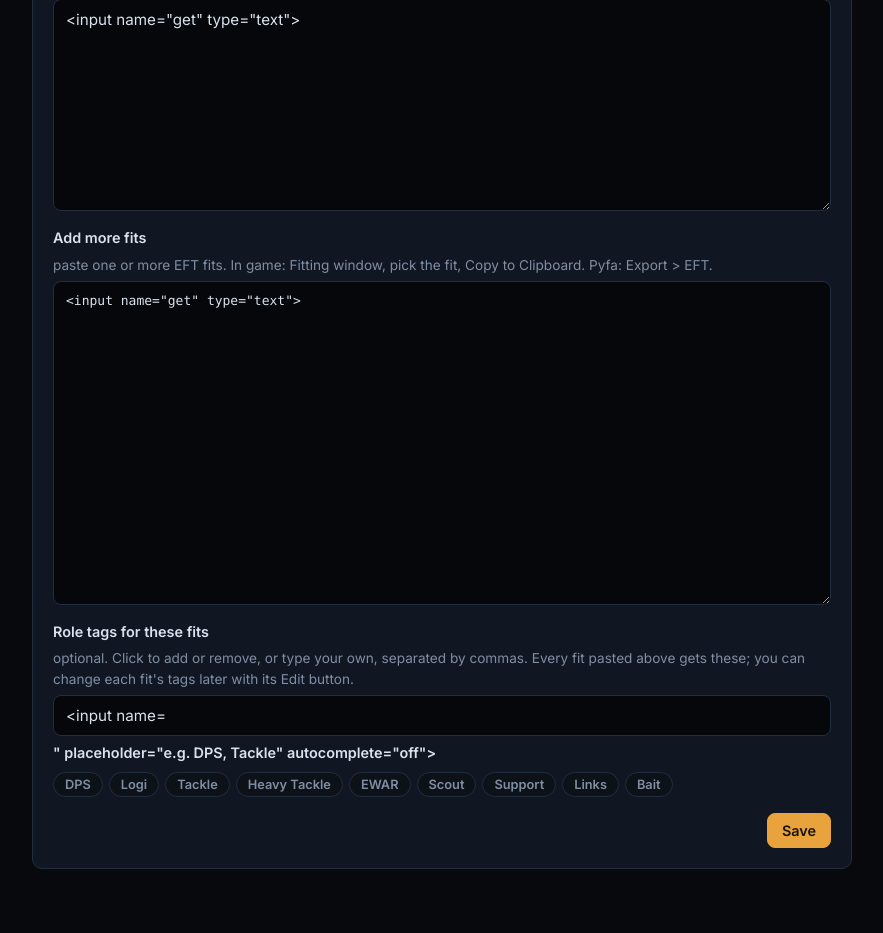
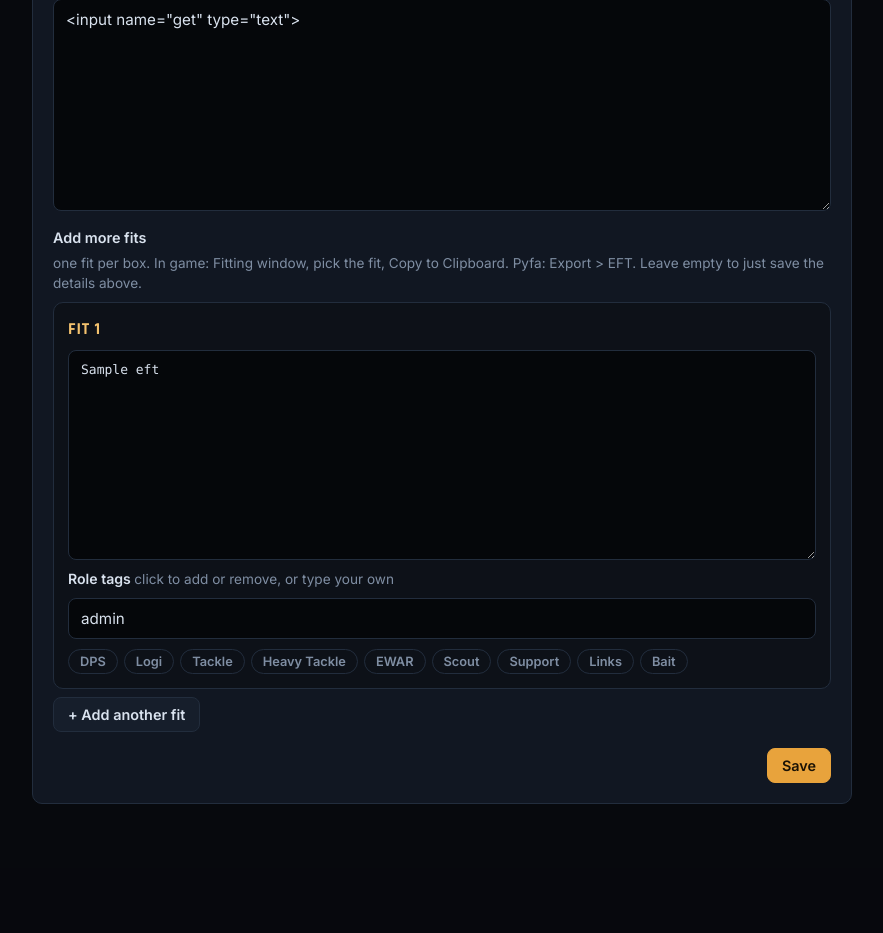
Before and after one commit to riosuk-netizen/doctrine, a Flask app: template templates/doctrine_form.html in a window 1280 px wide. Shown: the part 642-1575 px from the top of the page, without its empty margins (24-907 px from the left). After the commit the page ends 1446 px from the top, so only its background shows below. Run offline with Flask 3, Linux system fonts and the light colour scheme; the template is opened without the code that fills it: most values are stand-ins (such as "Sample title", 1, 10 or a date in 2020); form fields are guessed from the names that the template uses; some libraries are stand-ins or nearby versions.

Commit message:
Add files via upload

```diff
--- a/app.py
+++ b/app.py
@@ -9,6 +9,7 @@ from flask import (Flask, Response, abort, flash, g, jsonify, redirect,
 
 import esi
 import markup
+import prices
 import skills
 import sso
 from eft import (DISPLAY_ORDER, LABELS, EFTError, all_names, build_layout,
@@ -101,6 +102,7 @@ def ago(dt):
 
 app.jinja_env.filters["ukdate"] = ukdate
 app.jinja_env.filters["fromjson"] = json.loads
+app.jinja_env.filters["isk"] = prices.isk
 app.jinja_env.filters["ago"] = ago
 META_NAMES = {2: "Tech II", 3: "Storyline", 4: "Faction", 5: "Officer", 6: "Deadspace", 14: "Tech III"}
 app.jinja_env.globals["META_NAMES"] = META_NAMES
@@ -272,6 +274,26 @@ def clean_roles(text):
     return ", ".join(out)[:60]
 
 
+def fit_blocks(form):
+    """The fit boxes on the doctrine form: [{"eft", "role"}], always at least one."""
+    efts, roles = form.getlist("fit_eft"), form.getlist("fit_role")
+    blocks = [{"eft": e, "role": roles[i] if i < len(roles) else ""} for i, e in enumerate(efts)]
+    if form.get("eft"):  # older form with one big box
+        blocks.append({"eft": form.get("eft"), "role": form.get("role", "")})
+    return blocks or [{"eft": "", "role": ""}]
+
+
+def add_fit_blocks(doctrine, form):
+    """Add every filled-in fit box. Returns (added count, error messages)."""
+    total, errors = 0, []
+    for b in fit_blocks(form):
+        if b["eft"].strip():
+            n, errs = add_fits_from_text(doctrine, b["eft"], b["role"])
+            total += n
+            errors += errs
+    return total, errors
+
+
 def add_fits_from_text(doctrine, text, roles=""):
     """Parse pasted EFT text into Fit rows. Returns (added count, error messages).
     roles: role tags chosen on the form, given to every fit pasted in this go."""
@@ -354,9 +376,14 @@ def doctrine(did):
     fitting = {f.id: f.fitting_levels() for f in d.fits}
     pd = sso.pilot_data(session)
     have = pd["skills"] if pd else None
+    try:
+        costs, item_prices = prices.fit_costs(layouts)
+    except Exception:
+        app.logger.exception("Jita prices failed")
+        costs, item_prices = {}, {}
     return render_template("doctrine.html", d=d, layouts=layouts,
                            skill_views=skills.fit_skills(layouts, fitting, have, pd["attrs"] if pd else None),
-                           ship_meta=ship_meta, have_skills=have is not None,
+                           ship_meta=ship_meta, have_skills=have is not None, costs=costs, item_prices=item_prices,
                            all_doctrines=Doctrine.query.order_by(Doctrine.name).all() if is_admin() else [])
 
 
@@ -377,24 +404,24 @@ def doctrine_new():
         name = request.form.get("name", "").strip()
         if not name:
             flash("Give the doctrine a name.", "warn")
-            return render_template("doctrine_form.html", d=None, form=request.form)
+            return render_template("doctrine_form.html", d=None, form=request.form, blocks=fit_blocks(request.form))
         d = Doctrine(name=name[:120], description=request.form.get("description", "").strip())
         set_author(d, request.form.get("author", ""))
         _set_visibility(d, request.form)
         db.session.add(d)
-        n, errors = add_fits_from_text(d, request.form.get("eft", ""), request.form.get("role", ""))
+        n, errors = add_fit_blocks(d, request.form)
         if n == 0:
             db.session.rollback()
-            for e in errors:
+            for e in errors or ["Paste at least one fit. Each fit starts with a line like [Ship, Fit name]."]:
                 flash(e, "warn")
-            return render_template("doctrine_form.html", d=None, form=request.form)
+            return render_template("doctrine_form.html", d=None, form=request.form, blocks=fit_blocks(request.form))
         db.session.commit()
         for e in errors:
             flash(e, "warn")
         flash(f"Doctrine created with {n} fit{'s' if n != 1 else ''}.", "ok")
         return redirect(url_for("doctrine", did=d.id))
     return render_template("doctrine_form.html", d=None, form={"author": session.get("sso_char_name", ""),
-                                                            "access": "private"})
+                                                            "access": "private"}, blocks=fit_blocks(request.form))
 
 
 @app.route("/doctrine/<int:did>/edit", methods=["GET", "POST"])
@@ -407,16 +434,15 @@ def doctrine_edit(did):
         set_author(d, request.form.get("author", ""))
         _set_visibility(d, request.form)
         d.updated_at = now()
-        n, errors = (0, [])
-        if request.form.get("eft", "").strip():
-            n, errors = add_fits_from_text(d, request.form["eft"], request.form.get("role", ""))
+        n, errors = add_fit_blocks(d, request.form)
         db.session.commit()
         for e in errors:
             flash(e, "warn")
         flash("Doctrine updated" + (f", {n} fit{'s' if n != 1 else ''} added." if n else "."), "ok")
         return redirect(url_for("doctrine", did=d.id))
     return render_template("doctrine_form.html", d=d, form={"name": d.name, "description": d.description, "author": d.author or "",
-                                                         "access": "private" if d.is_private else (d.visibility or "public")})
+                                                         "access": "private" if d.is_private else (d.visibility or "public")},
+                           blocks=fit_blocks(request.form))
 
 
 def _set_visibility(d, form):
--- a/static/app.js
+++ b/static/app.js
@@ -295,10 +295,12 @@
     document.querySelectorAll("details.copy-to[open]").forEach((dt) => { if (!dt.contains(e.target)) dt.open = false; });
   });
 
-  // Role tag buttons: click to add or remove a tag in the box next to them
+  // Role tag buttons: click to add or remove a tag in the box just before them
   const tagsOf = (input) => input.value.split(",").map((t) => t.trim()).filter(Boolean);
+  const roleInput = (picker) => picker.previousElementSibling;
   function paintRoles(picker) {
-    const input = document.getElementById(picker.dataset.for);
+    const input = roleInput(picker);
+    if (!input) return;
     const have = tagsOf(input).map((t) => t.toLowerCase());
     picker.querySelectorAll(".role-chip").forEach((b) => {
       const on = have.includes(b.dataset.role.toLowerCase());
@@ -306,22 +308,51 @@
       b.setAttribute("aria-pressed", on ? "true" : "false");
     });
   }
-  document.querySelectorAll(".role-picker").forEach((picker) => {
-    const input = document.getElementById(picker.dataset.for);
-    if (!input) return;
-    paintRoles(picker);
-    input.addEventListener("input", () => paintRoles(picker));
-    picker.addEventListener("click", (e) => {
+  document.querySelectorAll(".role-picker").forEach(paintRoles);
+  document.addEventListener("input", (e) => {
+    const next = e.target.nextElementSibling;
+    if (next && next.classList.contains("role-picker")) paintRoles(next);
+  });
+  document.addEventListener("click", (e) => {
     const b = e.target.closest(".role-chip");
     if (!b) return;
     e.preventDefault();
+    const picker = b.closest(".role-picker"), input = roleInput(picker);
     const tags = tagsOf(input);
     const i = tags.findIndex((t) => t.toLowerCase() === b.dataset.role.toLowerCase());
     if (i >= 0) tags.splice(i, 1); else tags.push(b.dataset.role);
     input.value = tags.join(", ");
     paintRoles(picker);
   });
+
+  // Doctrine form: one box per fit, with Add another fit and remove buttons
+  const blocks = document.getElementById("fit-blocks");
+  const tpl = document.getElementById("fit-block-template");
+  function renumber() {
+    const all = blocks.querySelectorAll(".fit-block");
+    all.forEach((bl, i) => {
+      bl.querySelector(".fit-block-title").textContent = "Fit " + (i + 1);
+      bl.querySelector(".fit-block-remove").hidden = all.length === 1;
     });
+  }
+  if (blocks && tpl) {
+    renumber();
+    document.getElementById("add-fit-block").addEventListener("click", () => {
+      blocks.appendChild(tpl.content.cloneNode(true));
+      renumber();
+      const added = blocks.lastElementChild;
+      paintRoles(added.querySelector(".role-picker"));
+      added.querySelector("textarea").focus();
+    });
+    blocks.addEventListener("click", (e) => {
+      const rm = e.target.closest(".fit-block-remove");
+      if (!rm) return;
+      const bl = rm.closest(".fit-block");
+      if (bl.querySelector("textarea").value.trim() && !window.confirm("Remove this fit from the form?")) return;
+      bl.remove();
+      renumber();
+    });
+  }
 
   // Tap a module tile on touch screens to see its name
   document.addEventListener("click", (e) => {
--- a/static/style.css
+++ b/static/style.css
@@ -645,3 +645,19 @@ label.check input { width: auto; margin-top: 3px; accent-color: var(--accent); }
 .role-chip:hover { color: var(--text); border-color: #3a4a60; }
 .role-chip.on { background: rgba(232,163,60,.16); border-color: rgba(232,163,60,.55); color: var(--accent-2); }
 .role-chip.on::before { content: "\2713  "; }
+
+/* one box per fit on the doctrine form */
+.fit-blocks { display: flex; flex-direction: column; gap: 12px; }
+.fit-block { display: flex; flex-direction: column; gap: 8px; padding: 14px; border: 1px solid var(--line); border-radius: 10px; background: var(--bg-2); }
+.fit-block-head { display: flex; align-items: center; justify-content: space-between; }
+.fit-block-title { font-family: "Rajdhani", "Inter", sans-serif; font-weight: 700; font-size: 1.05rem; text-transform: uppercase; letter-spacing: .05em; color: var(--accent-2); }
+.fit-block-remove[hidden] { display: none; }
+.fit-block-label { font-weight: 600; font-size: .88rem; }
+.add-fit-block { align-self: flex-start; }
+
+/* Jita price */
+.price-pill { display: inline-block; margin-left: 6px; padding: 1px 9px; border-radius: 999px; font-size: .74rem; font-weight: 700; letter-spacing: .02em; vertical-align: 1px;
+  color: #cfe0f5; background: rgba(120,150,190,.14); border: 1px solid rgba(120,150,190,.35); cursor: help; }
+.price-summary { display: flex; flex-direction: column; gap: 2px; margin-bottom: 14px; padding: 10px 12px; border: 1px solid var(--line); border-radius: 8px; background: var(--bg-2); font-size: .88rem; }
+.price-summary .muted { font-size: .8rem; }
+.li-price { margin-left: auto; padding-left: 10px; color: var(--muted); font-size: .8rem; white-space: nowrap; font-variant-numeric: tabular-nums; }
--- a/templates/doctrine_form.html
+++ b/templates/doctrine_form.html
@@ -26,15 +26,36 @@
     <label>Description <span class="hint">optional. Paste straight from Discord: **bold**, *italic*, `code`, - bullet lists, # headings and links all work.</span>
       <textarea name="description" rows="10">{{ form.get('description', '') }}</textarea>
     </label>
-    <label>{{ 'Add more fits' if d else 'Fits' }} <span class="hint">paste one or more EFT fits. In game: Fitting window, pick the fit, Copy to Clipboard. Pyfa: Export &gt; EFT.</span>
-      <textarea name="eft" rows="16" class="mono" placeholder="[Ferox, Ferox Fleet]&#10;Damage Control II&#10;Magnetic Field Stabilizer II&#10;...&#10;&#10;[Scimitar, Scimitar Logi]&#10;...">{{ form.get('eft', '') }}</textarea>
-    </label>
-    <label>Role tags for these fits <span class="hint">optional. Click to add or remove, or type your own, separated by commas. Every fit pasted above gets these; you can change each fit's tags later with its Edit button.</span>
-      <input name="role" id="role-input" maxlength="60" value="{{ form.get('role', '') }}" placeholder="e.g. DPS, Tackle" autocomplete="off">
-      <div class="role-picker" data-for="role-input">
-        {% for r in ROLE_PRESETS %}<button type="button" class="role-chip" data-role="{{ r }}" aria-pressed="false">{{ r }}</button>{% endfor %}
+    <div class="field">
+      <span class="field-label">{{ 'Add more fits' if d else 'Fits' }} <span class="hint">one fit per box. In game: Fitting window, pick the fit, Copy to Clipboard. Pyfa: Export &gt; EFT.{% if d %} Leave empty to just save the details above.{% endif %}</span></span>
+      <div class="fit-blocks" id="fit-blocks">
+        {% for b in blocks %}
+      <div class="fit-block">
+        <div class="fit-block-head">
+          <span class="fit-block-title">Fit</span>
+          <button type="button" class="btn btn-ghost icon-btn danger fit-block-remove" title="Remove this fit" aria-label="Remove this fit">&times;</button>
+        </div>
+        <textarea name="fit_eft" rows="10" class="mono" placeholder="[Ferox, Ferox Fleet]&#10;Damage Control II&#10;Magnetic Field Stabilizer II&#10;...">{{ b.eft }}</textarea>
+        <span class="fit-block-label">Role tags <span class="hint">click to add or remove, or type your own</span></span>
+        <input name="fit_role" maxlength="60" value="{{ b.role }}" placeholder="e.g. DPS, Tackle" autocomplete="off">
+        <div class="role-picker">{% for r in ROLE_PRESETS %}<button type="button" class="role-chip" data-role="{{ r }}" aria-pressed="false">{{ r }}</button>{% endfor %}</div>
       </div>
-    </label>
+        {% endfor %}
+      </div>
+      <button type="button" class="btn add-fit-block" id="add-fit-block">+ Add another fit</button>
+      <template id="fit-block-template">
+      <div class="fit-block">
+        <div class="fit-block-head">
+          <span class="fit-block-title">Fit</span>
+          <button type="button" class="btn btn-ghost icon-btn danger fit-block-remove" title="Remove this fit" aria-label="Remove this fit">&times;</button>
+        </div>
+        <textarea name="fit_eft" rows="10" class="mono" placeholder="[Ferox, Ferox Fleet]&#10;Damage Control II&#10;Magnetic Field Stabilizer II&#10;..."></textarea>
+        <span class="fit-block-label">Role tags <span class="hint">click to add or remove, or type your own</span></span>
+        <input name="fit_role" maxlength="60" value="" placeholder="e.g. DPS, Tackle" autocomplete="off">
+        <div class="role-picker">{% for r in ROLE_PRESETS %}<button type="button" class="role-chip" data-role="{{ r }}" aria-pressed="false">{{ r }}</button>{% endfor %}</div>
+      </div>
+      </template>
+    </div>
     <div class="form-actions">
       <button class="btn btn-primary" type="submit">{{ 'Save' if d else 'Create doctrine' }}</button>
     </div>
--- a/templates/fit_form.html
+++ b/templates/fit_form.html
@@ -8,7 +8,7 @@
     <div class="two-col">
       <label>Fit name <input name="name" maxlength="120" value="{{ form.get('name', '') }}"></label>
       <label>Role tags <span class="hint">click to add or remove, or type your own, separated by commas</span> <input name="role" id="role-input" maxlength="60" value="{{ form.get('role', '') }}" placeholder="e.g. DPS, Tackle" autocomplete="off">
-      <div class="role-picker" data-for="role-input">
+      <div class="role-picker">
         {% for r in ROLE_PRESETS %}<button type="button" class="role-chip" data-role="{{ r }}" aria-pressed="false">{{ r }}</button>{% endfor %}
       </div></label>
     </div>
```
Also changed, not shown: prices.py (added, +135 -0 lines), templates/doctrine.html (+7 -0 lines), README.md. Lines whose indentation alone changed are shown as unchanged.
